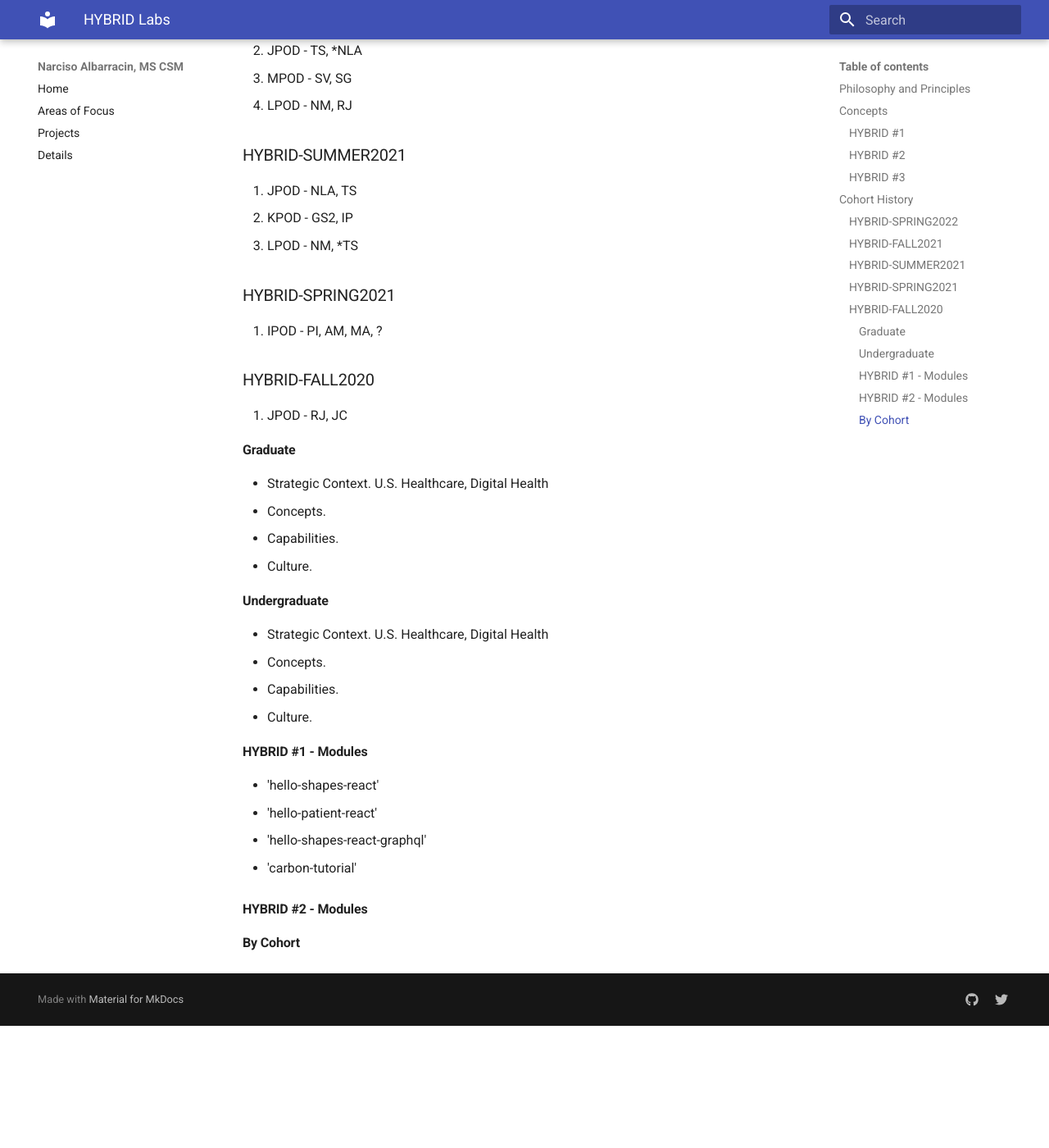
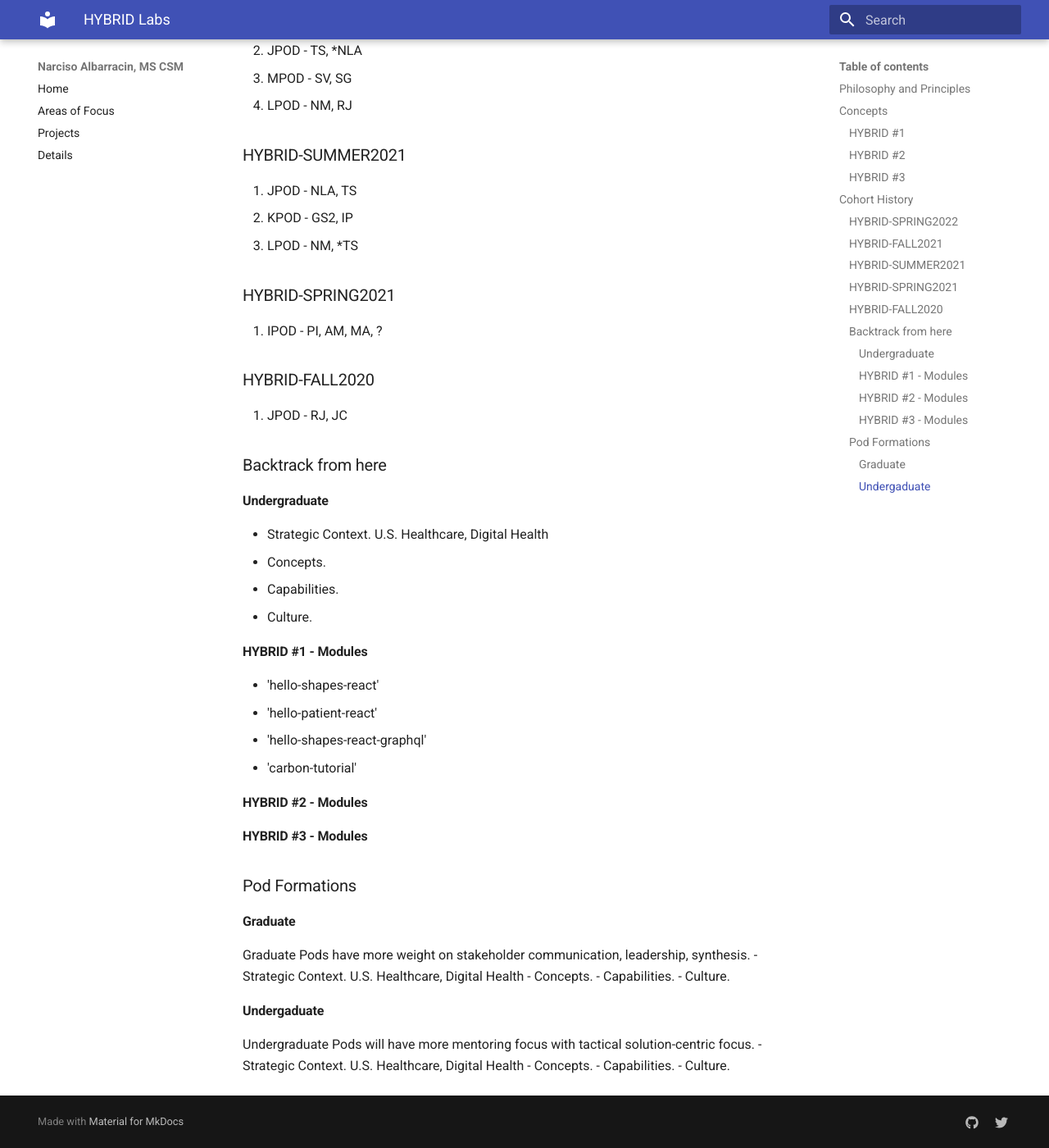
Before and after one commit to nalbarr/portfolio, an MkDocs documentation site: the page built from docs/hybrid-labs.md, in a window 1280 px wide and 1400 px high, scrolled down 944 px. Shown: the whole window at 82% size. Built offline with MkDocs 1.6.1 and Material for MkDocs 9.7.7, drawn with Linux system fonts in a browser that asks for light colours; before the commit the page ends 2195 px from its top, so only the background shows below that.

Commit message:
Update hybrid-labs.md

```diff
--- a/docs/hybrid-labs.md
+++ b/docs/hybrid-labs.md
@@ -40,13 +40,7 @@ LIVE FIRE, OODA LOOP, WARDLEY MAP, 5 TRIBES
 ### HYBRID-FALL2020
 1. JPOD - RJ, JC
 
-
-
-#### Graduate
-- Strategic Context.  U.S. Healthcare, Digital Health
-- Concepts.
-- Capabilities.
-- Culture.
+### Backtrack from here
 
 #### Undergraduate
 - Strategic Context.  U.S. Healthcare, Digital Health
@@ -58,9 +52,22 @@ LIVE FIRE, OODA LOOP, WARDLEY MAP, 5 TRIBES
 - 'hello-shapes-react'
 - 'hello-patient-react'
 - 'hello-shapes-react-graphql'
-
 - 'carbon-tutorial'
 
 #### HYBRID #2 - Modules
 
-#### By Cohort
+#### HYBRID #3 - Modules
+
+### Pod Formations
+#### Graduate
+Graduate Pods have more weight on stakeholder communication, leadership, synthesis.
+- Strategic Context.  U.S. Healthcare, Digital Health
+- Concepts.
+- Capabilities.
+- Culture.
+#### Undergaduate
+Undergraduate Pods will have more mentoring focus with tactical solution-centric focus.
+- Strategic Context.  U.S. Healthcare, Digital Health
+- Concepts.
+- Capabilities.
+- Culture.
```
